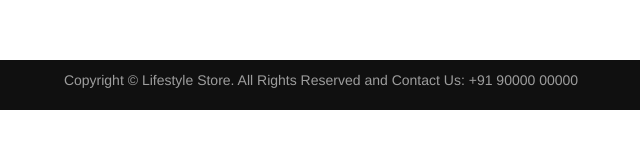
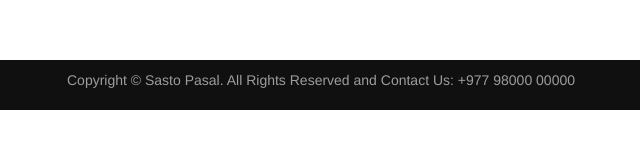
Before and after one commit to chiranjivi2/e-comm, a plain HTML site: page cart.html in a window 1280 px wide. Shown: the part 532-680 px from the top of the page, 319-959 px from the left. Drawn offline with nearby package versions, Linux system fonts and the light colour scheme.

Commit message:
Update cart.html

```diff
--- a/cart.html
+++ b/cart.html
@@ -91,7 +91,7 @@
 
 	<footer style="margin-top: 28%;">
 		<div class="container">
-			<p style="text-align:center;">Copyright © Lifestyle Store. All Rights Reserved and Contact Us: +91 90000
+			<p style="text-align:center;">Copyright © Sasto Pasal. All Rights Reserved and Contact Us: +977 98000
 				00000 </p>
 		</div>
 	</footer>
```
